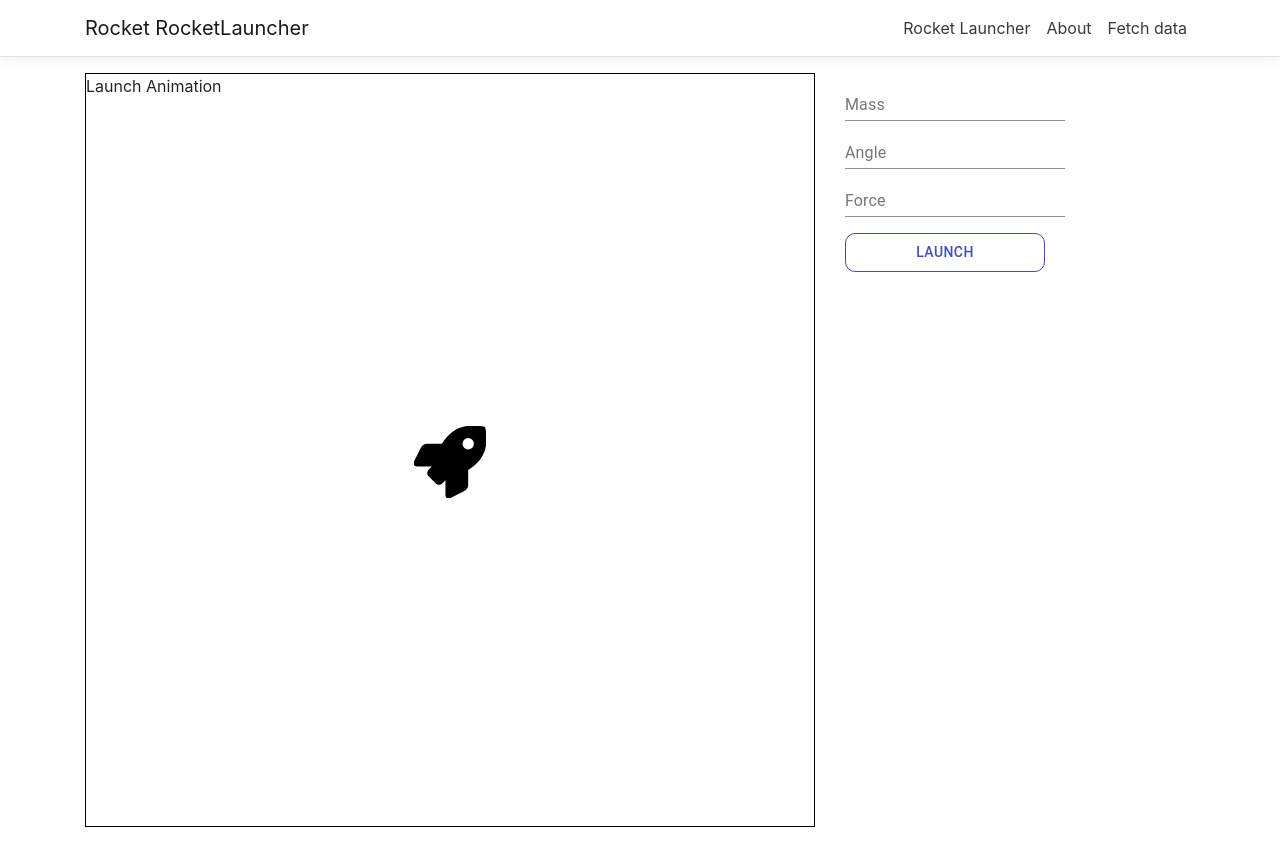
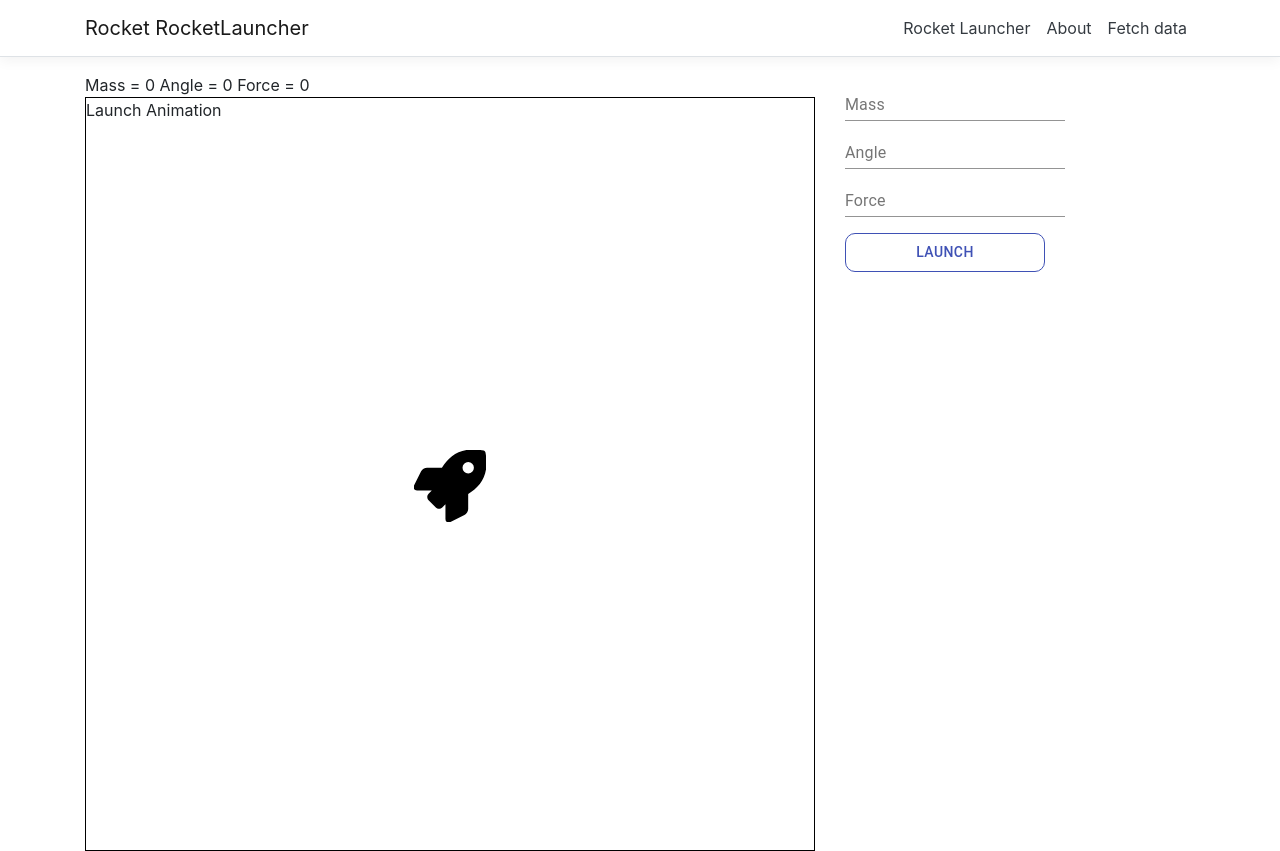
Before and after one commit to brian-byassee/rocket-launcher, a React (Create React App) app in the folder ClientApp/: page / in a window 1280 px wide. Before the commit the page ends 827 px from the top, so only its background shows below. Built offline with nearby package versions, Linux system fonts and the light colour scheme.

Commit message:
print state

```diff
--- a/ClientApp/src/pages/RocketLaunchContent.js
+++ b/ClientApp/src/pages/RocketLaunchContent.js
@@ -23,6 +23,7 @@ const RocketLaunchContent = () => {
       {isLoggedIn && (
         <div className="row">
           <div className="col-xs-9 col-md-8">
+            Mass = {mass} Angle = {angle} Force = {force}
             <LaunchAnimation mass={mass} angle={angle} force={force} />
           </div>
           <div className="col-xs-3 col-md-4">
```
